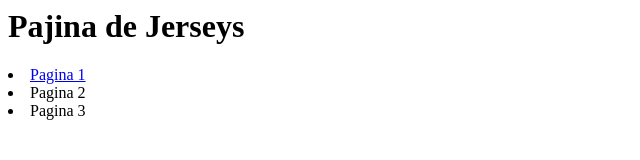
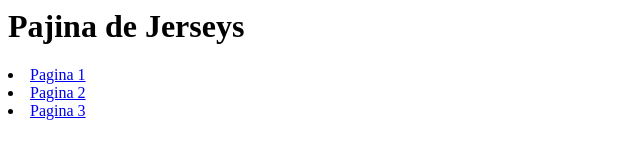
Before and after one commit to JuanPablo3006/PagJerseys, a plain HTML site: page index.html in a window 1280 px wide. Shown: the whole page, without its empty margins (0-640 px from the left). Drawn offline with Linux system fonts and the light colour scheme.

Commit message:
Actualizacion de index

```diff
--- a/index.html
+++ b/index.html
@@ -1,6 +1,6 @@
 <h1>Pajina de Jerseys</h1>
 <u1>
-    <li><a href="Pagina1.html"> Pagina 1</a></li>
-    <li><a href="Pagina1.html"></a>Pagina 2</li>
-    <li><a href="Pagina1.html"></a>Pagina 3</li>
+    <li><a href="Pagina1.html">Pagina 1</a></li>
+    <li><a href="Pagina1.html">Pagina 2</a></li>
+    <li><a href="Pagina1.html">Pagina 3</a></li>
 </u1>
```
